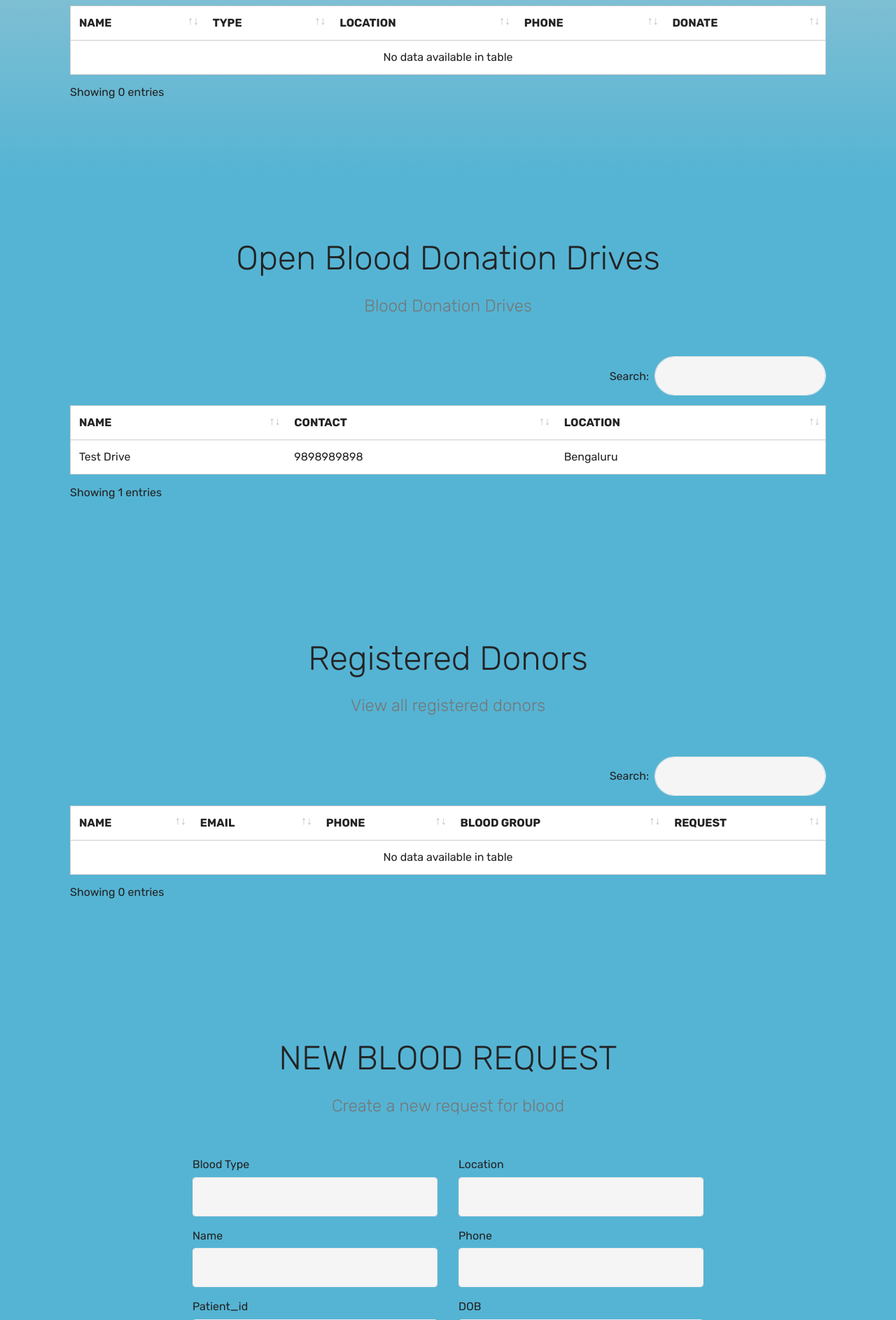
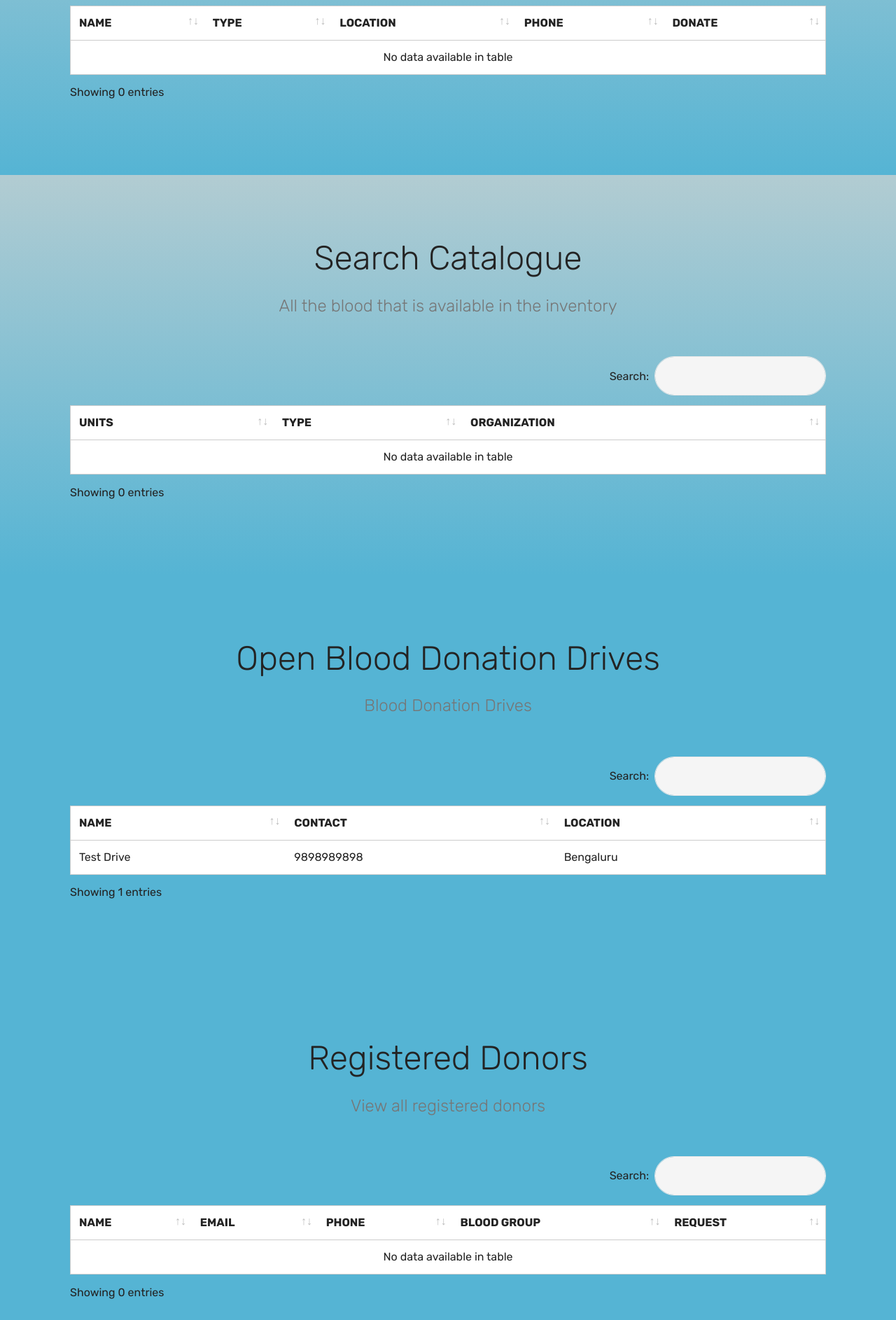
Before and after one commit to vishwajeet-hogale/Blood-Bank1, a Flask app: page /org_dash in a window 1280 px wide. Shown: the part 345-2231 px from the top of the page at 70% size. Run offline with Flask 2, Linux system fonts and the light colour scheme; the visitor is signed in with stand-in values (Sample User, id 1); data that the repository does not hold is empty; parts of the project's set-up code (start-up, migrations or seed data) failed here and were passed over; some libraries are stand-ins or nearby versions; some web fonts are replaced.

Commit message:
Search Catalogue added

```diff
--- a/app.py
+++ b/app.py
@@ -135,6 +135,21 @@ def get_donors():
         y+=1
     data1['count'] = y
     return data1
+#search_catalogue
+@app.route("/get_bloodgroup",methods=["POST"])
+def get_bloodgroup():
+	blood_unit = pymongo.collection.Collection(db, 'Bloodunit')
+	org = sc.get_organization_by_email(session["email"])
+	data = json.loads(dumps(blood_unit.find({"org":org})))
+	data1 = {}
+	y = 0
+	data1['count'] = 0
+	for x in data:
+		data1["record"+str(y)] = x
+		y+=1
+	data1['count'] = y
+	print(data1)
+	return data1
 #Org login
 @app.route('/org_login', methods=['POST',"GET"])
 def org_login():
@@ -246,5 +261,6 @@ def subtract_blood():
 
 
 
+
 if __name__=="__main__":
 	app.run(debug=True)
--- a/static/js/orgdash.js
+++ b/static/js/orgdash.js
@@ -1,5 +1,18 @@
 $(function () {
+  $.ajax({
+    url: '/get_bloodgroup',
+    type: 'post',
+    data: "",
+    async: true,
+    success: function (msg) {
+      var count = msg['count'];
+      var r = "record";
+      for (var i = 0; i < count; i++) {
 
+        $("#bloodTable").append("<tr><td class='body-item mbr-fonts-style display-7'>" + msg[r + i]['units'] + "</td><td class='body-item mbr-fonts-style display-7'>" + msg[r + i]['type'] + "</td><td class='body-item mbr-fonts-style display-7'>" + msg[r + i]['org'] + "</td></tr>");
+      }
+    }
+  });
   $.ajax({
     url: '/get_alert',
     type: 'post',
@@ -14,6 +27,7 @@ $(function () {
       }
     }
   });
+
 
   $.ajax({
     url: '/get_donors',
--- a/templates/orgdashboard.html
+++ b/templates/orgdashboard.html
@@ -114,6 +114,67 @@
                         </thead>
 
                         <tbody id="alertTable">
+
+
+
+
+
+                        </tbody>
+                    </table>
+                </div>
+                <div class="container table-info-container">
+                    <div class="row info">
+                        <div class="col-md-6">
+                            <div class="dataTables_info mbr-fonts-style display-7">
+                                <span class="infoBefore">Showing</span>
+                                <span class="inactive infoRows"></span>
+                                <span class="infoAfter">entries</span>
+                                <span class="infoFilteredBefore">(filtered from</span>
+                                <span class="inactive infoRows"></span>
+                                <span class="infoFilteredAfter"> total entries)</span>
+                            </div>
+                        </div>
+                        <div class="col-md-6"></div>
+                    </div>
+                </div>
+            </div>
+        </div>
+    </section>
+    <section class="section-table cid-rVhxqFOU9A" id="alerttb">
+
+
+
+        <div class="container container-table">
+            <h2 class="mbr-section-title mbr-fonts-style align-center pb-3 display-2">Search Catalogue</h2>
+            <h3 class="mbr-section-subtitle mbr-fonts-style align-center pb-5 mbr-light display-5">
+                All the blood that is available in the inventory</h3>
+            <div class="table-wrapper">
+                <div class="container">
+                    <div class="row search">
+                        <div class="col-md-6"></div>
+                        <div class="col-md-6">
+                            <div class="dataTables_filter">
+                                <label class="searchInfo mbr-fonts-style display-7">Search:</label>
+                                <input class="form-control input-sm" disabled="">
+                            </div>
+                        </div>
+                    </div>
+                </div>
+
+                <div class="container scroll">
+                    <table class="table isSearch" cellspacing="0">
+                        <thead>
+                            <tr class="table-heads ">
+
+                                <th class="head-item mbr-fonts-style display-7">UNITS</th>
+                                <th class="head-item mbr-fonts-style display-7">TYPE</th>
+                                <th class="head-item mbr-fonts-style display-7">ORGANIZATION</th>
+
+
+                            </tr>
+                        </thead>
+
+                        <tbody id="bloodTable">
 
 
 
```
